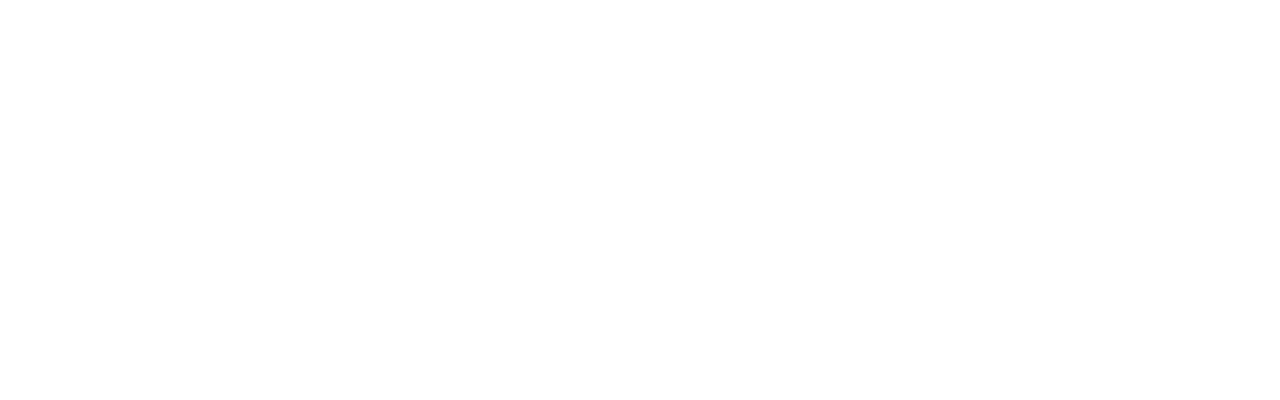
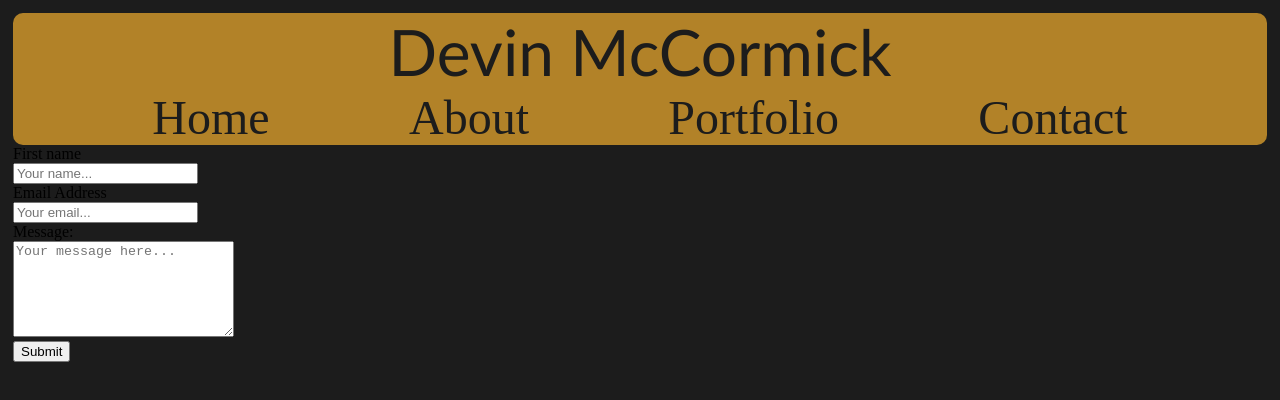
Before and after one commit to Devin-McCormick-Personal-Website/my-personal-website, a plain HTML site: page website/contact.html in a window 1280 px wide. Drawn offline with Linux system fonts and the light colour scheme.

Commit message:
made form in contact.html created success file for submission of form

```diff
--- a/website/contact.html
+++ b/website/contact.html
@@ -0,0 +1,53 @@
+<!DOCTYPE html>
+<html lang="en">
+  <head>
+    <script src="./javascript.js"></script>
+    <!-- link to javascript -->
+    <meta charset="UTF-8" />
+    <meta name="viewport" content="width=device-width, initial-scale=1.0" />
+    <link rel="stylesheet" href="./style.css" />
+    <!-- link to css-->
+    <title>Home</title>
+  </head>
+  <body>
+    <header class="homeHeader">
+      <span class="name">Devin McCormick</span>
+      <nav>
+        <a href="./index.html">Home</a>
+        <a href="./about.html">About</a>
+        <a href="./portfolio.html">Portfolio</a>
+        <a href="./contact.html">Contact</a>
+      </nav>
+      <!-- navigation to the other pages of my website-->
+    </header>
+    <body>
+      <form id="contact" action="./success.html">
+        <label for="fname">First name</label><br />
+        <input
+          type="text"
+          id="fname"
+          name="fname"
+          placeholder="Your name..."
+        /><br />
+        <label for="email">Email Address</label><br />
+        <input
+          type="email"
+          id="email"
+          name="email"
+          placeholder="Your email..."
+        /><br />
+        <label for="textarea">Message:</label><br />
+        <!-- <input type="textarea" id="textarea" name="textarea" placeholder="Your message..."> -->
+        <textarea
+          rows="6"
+          cols="25"
+          name="message"
+          form="contact"
+          placeholder="Your message here..."
+        ></textarea
+        ><br />
+        <input type="submit" value="Submit" />
+      </form>
+    </body>
+  </body>
+</html>
```
Also changed, not shown: website/index.html (+1 -1 lines), website/success.html (added).
